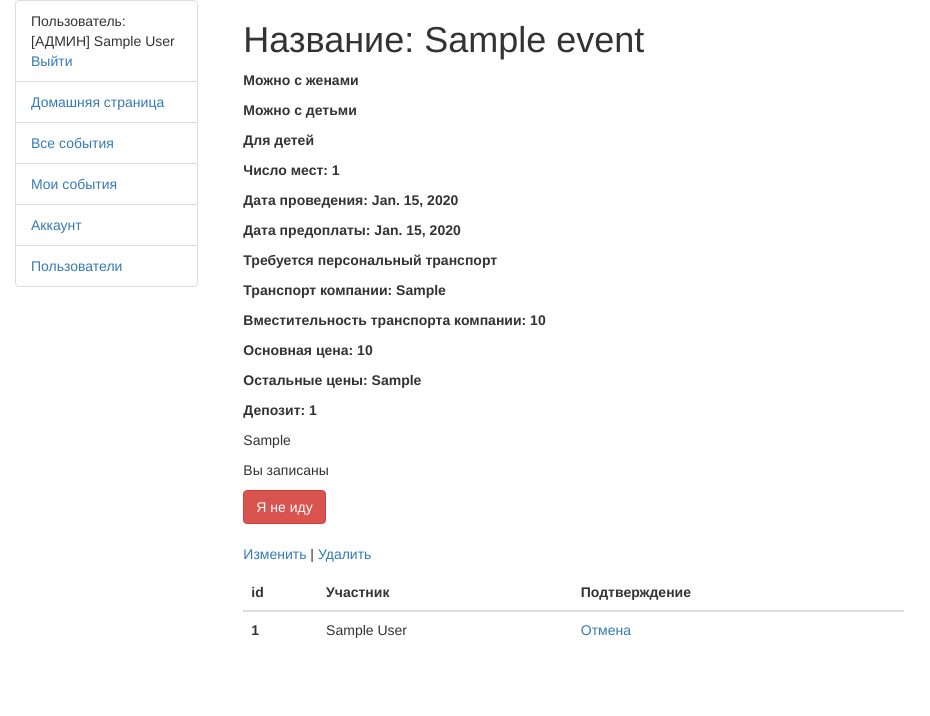
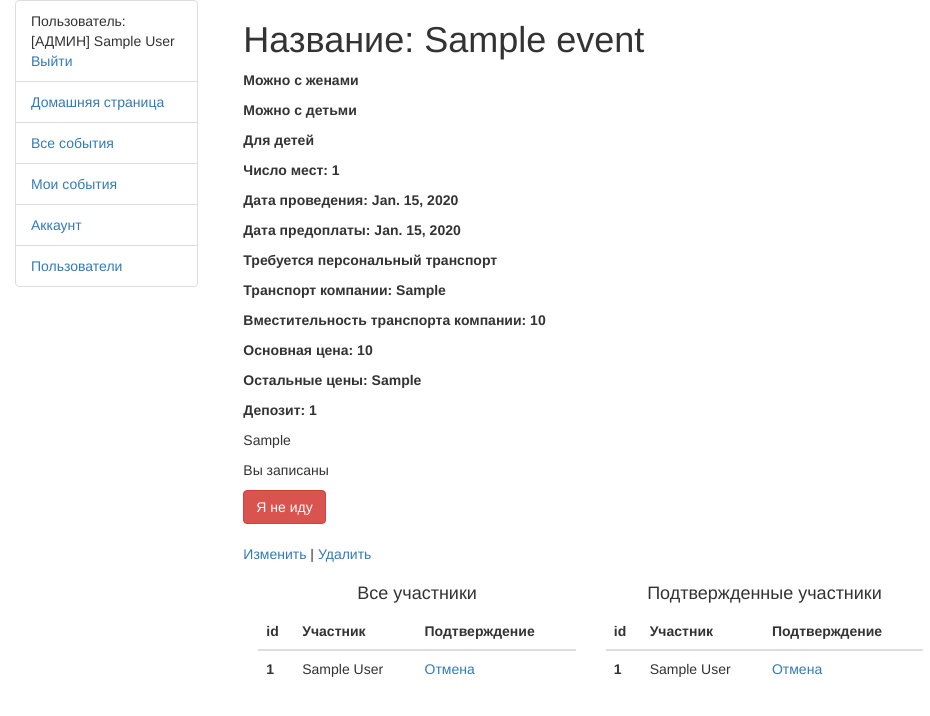
Before and after one commit to FaneTheEternal/probation-keysystems, a Django app: page /organizer/event/1/ in a window 1280 px wide. Shown: the top 716 px of the page, without its empty margins (0-930 px from the left). Run offline with Django 3.2, Linux system fonts and the light colour scheme; a user stored in the database is signed in; tables that the repository leaves empty hold one stand-in row (values such as "Sample post"); some libraries are stand-ins or nearby versions.

Commit message:
добавлена таблиуа с  "подтверждеными" участниками

```diff
--- a/mysite/organizer/templates/organizer/event_detail.html
+++ b/mysite/organizer/templates/organizer/event_detail.html
@@ -1,7 +1,7 @@
 {% extends 'base_generic.html' %}
 
 {% block content %}
-    <div class="col-sm-8">
+    <div class="col-sm-10">
         <h1>Название: {{ event.title }}</h1>
 
         {% if event.allow_wife %}<p><strong>Можно с женами</strong></p>{% endif %}
@@ -19,7 +19,7 @@
         {% if event.some_properties %}<p>{{ event.some_properties }}</p>{% endif %}
     </div>
 
-    <div class="col-sm-8">
+    <div class="col-sm-10">
 
     <form action="" method="POST">
         {% csrf_token %}
@@ -40,6 +40,9 @@
                 <a href="{% url 'event-update' pk=event.id %}">Изменить</a> |
                 <a href="{% url 'event-delete' pk=event.id %}">Удалить</a>
             </p>
+
+            <div class="col-sm-5">
+                <h4 align="center">Все участники</h4>
                 {% if event.participant_set.all %}
                 <table class="table">
                     <thead>
@@ -57,10 +60,37 @@
                             <td><a href="{% url 'toggle-confirm' pk=partic.id %}">{% if partic.confirm %}Отмена{% else %}Подтвердить{% endif %}</a></td>
                         </tr>
                         {% endfor %}
-
                     </tbody>
                 </table>
                 {% endif %}
+            </div>
+
+            <div class="col-sm-5">
+                {% if event.participant_set.all %}
+                <h4 align="center">Подтвержденные участники</h4>
+                <table class="table">
+                    <thead>
+                        <tr>
+                            <th scope="col">id</th>
+                            <th scope="col">Участник</th>
+                            <th scope="col">Подтверждение</th>
+                        </tr>
+                    </thead>
+                    <tbody>
+                        {% for partic in event.participant_set.all %}
+                            {% if partic.confirm %}
+                                <tr>
+                                    <th scope="row">{{ partic.id }}</th>
+                                    <td>{{ partic }}</td>
+                                    <td><a href="{% url 'toggle-confirm' pk=partic.id %}">{% if partic.confirm %}Отмена{% else %}Подтвердить{% endif %}</a></td>
+                                </tr>
+                            {% endif %}
+                        {% endfor %}
+                    </tbody>
+                </table>
+                {% endif %}
+            </div>
+
         {% endif %}
     </form>
 
```
Lines whose indentation alone changed are shown as unchanged.
